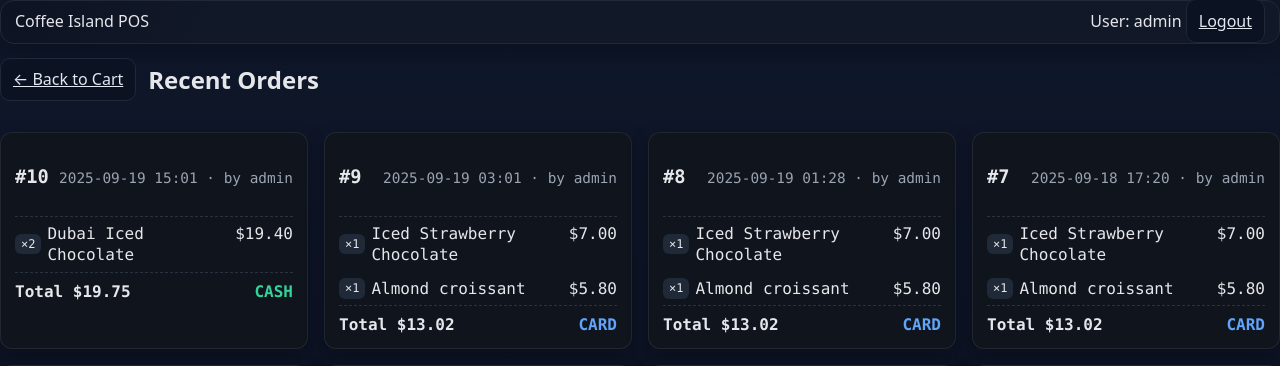
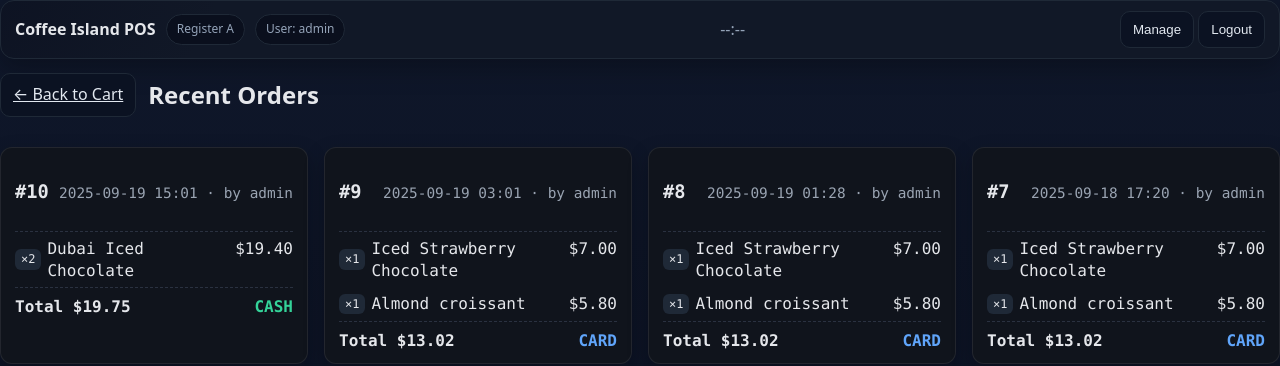
Before and after one commit to markshmidt/coffee-shop-app, a Django app: page /orders/ in a window 1280 px wide. Shown: the top 366 px of the page. Run offline with Django 5.2, Linux system fonts and the light colour scheme; a user stored in the database is signed in; data comes from the database, SQL or seed files in the repository; both versions use the stored data as it was after the commit.

Commit message:
top bar fix

```diff
--- a/coffeeshop/store/templates/pos-base.html
+++ b/coffeeshop/store/templates/pos-base.html
@@ -12,16 +12,25 @@
 </head>
 <body class="theme-dark">
   <header class="topbar">
-    <div>Coffee Island POS</div>
-    <nav>
-      {% if request.user.is_authenticated %}
-        <span>User: {{ request.user.username }}</span>
-        <a class="btn" href="{% url 'logout' %}">Logout</a>
-      {% else %}
-        <a class="btn" href="{% url 'login' %}">Login</a>
+      <div class="brand">
+        <strong>Coffee Island POS</strong>
+        <span class="chip">Register A</span>
+        {% if user.is_authenticated %}
+        <span class="chip">User: <span id="who">{{user}}</span></span> <!-- user logged in-->
+        {% endif %}
+      </div>
+      <div class="clock" id="clock">--:--</div>
+
+      {% if user.is_authenticated %}
+        <form action="{% url 'logout' %}" method="post" style="display:inline">
+             {% if perms.orders.view_sales_reports %}
+          <button class="btn">Manage</button>
+        {% endif %}
+    {% csrf_token %}<button class="btn">Logout</button>
+
+  </form>
       {% endif %}
-    </nav>
-  </header>
+    </header>
 
   <main class="container">
     {% block content %}{% endblock %}
```
Also changed, not shown: coffeeshop/store/templates/home.html (+0 -22 lines), coffeeshop/db.sqlite3.
